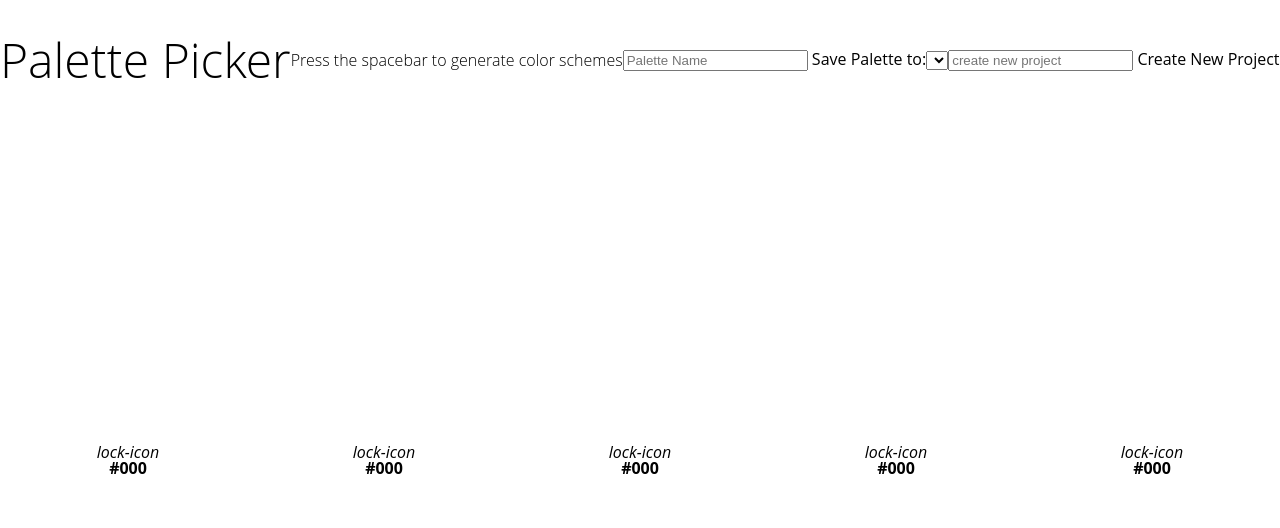
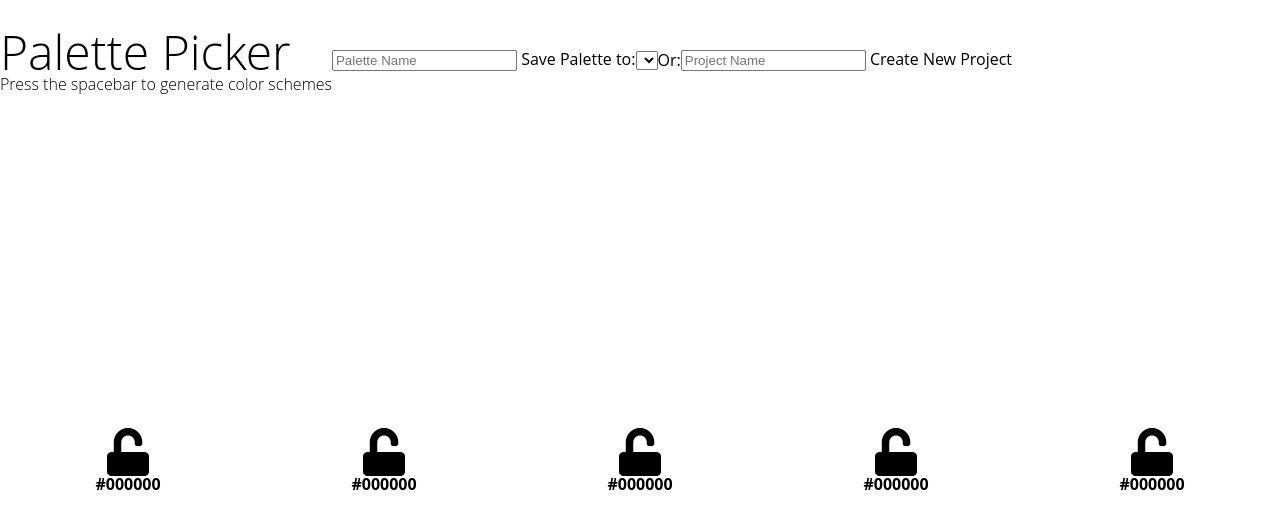
Before and after one commit to rennmatthewp/palette-picker, a website: page public/index.html in a window 1280 px wide. Drawn offline with nearby package versions, Linux system fonts and the light colour scheme.

Commit message:
adds header stylings and lock icons

```diff
--- a/public/index.html
+++ b/public/index.html
@@ -5,6 +5,7 @@
   <meta charset="UTF-8">
   <meta name="viewport" content="width=device-width, initial-scale=1.0">
   <meta http-equiv="X-UA-Compatible" content="ie=edge">
+  <link rel="stylesheet" href="https://use.fontawesome.com/releases/v5.0.10/css/all.css" integrity="sha384-+d0P83n9kaQMCwj8F4RJB66tzIwOKmrdb46+porD/OvrJ+37WqIM7UoBtwHO6Nlg" crossorigin="anonymous">
   <link rel="stylesheet" href="./styles/fix.css">
   <link rel="stylesheet" href="./styles/styles.css">
   <title>Palette Picker</title>
@@ -12,40 +13,50 @@
 
 <body>
   <header>
-    <h1>Palette Picker</h1>
-    <h5>Press the spacebar to generate color schemes</h5>
-    <form name="save-palette">
-      <input id="palette-name" type="text" placeholder="Palette Name">
+    <div class="header-text">
+      <h1>Palette Picker</h1>
+      <h5>Press the spacebar to generate color schemes</h5>
+    </div>
+    <form name="save-palette" class="save-palette">
+      <input
+        id="palette-name"
+        class="palette-name-input"
+        type="text"
+        placeholder="Palette Name">
       <button id="save-palette-button">Save Palette to:</button>
     </form>
-    <select id="project-select">
+    <select id="project-select" class="project-select">
     </select>
-    <form name="create-project">
-      <input id="create-project-input" type="text" placeholder="create new project">
+    <span>Or:</span>
+    <form name="create-project" class="create-project">
+      <input
+        id="create-project-input" class="create-project-input"
+        type="text"
+        placeholder="Project Name">
       <button id="create-project-button">Create New Project</button>
     </form>
   </header>
   <main>
     <section class="blocks-container">
-      <div class="color-block block-0">
-        <i class='lock-icon' id=0>lock-icon</i>
-        <b class="block-0-hex">#000</b>
+      <div class="color-block block-0" id=0>
+        <i class='fas fa-unlock fa-3x' ></i>
+        <b class="block-0-hex">#000000</b>
       </div>
-      <div class="color-block block-1">
-        <i class='lock-icon' id=1>lock-icon</i>
-        <b class="block-1-hex">#000</b>
+      <div class="color-block block-1" id=1>
+        <i class='fas fa-unlock fa-3x'></i>
+        <b class="block-1-hex">#000000</b>
       </div>
-      <div class="color-block block-2">
-        <i class='lock-icon' id=2>lock-icon</i>
-        <b class="block-2-hex">#000</b>
+      <div class="color-block block-2" id=2>
+        <i class='fas fa-unlock fa-3x'></i>
+        <b class="block-2-hex">#000000</b>
       </div>
-      <div class="color-block block-3">
-        <i class='lock-icon' id=3>lock-icon</i>
-        <b class="block-3-hex">#000</b>
+      <div class="color-block block-3" id=3>
+        <i class='fas fa-unlock fa-3x'></i>
+        <b class="block-3-hex">#000000</b>
       </div>
-      <div class="color-block block-4">
-        <i class='lock-icon' id=4>lock-icon</i>
-        <b class="block-4-hex">#000</b>
+      <div class="color-block block-4" id=4>
+        <i class='fas fa-unlock fa-3x'></i>
+        <b class="block-4-hex">#000000</b>
       </div>
     </section>
     <section class="display-projects">
```
